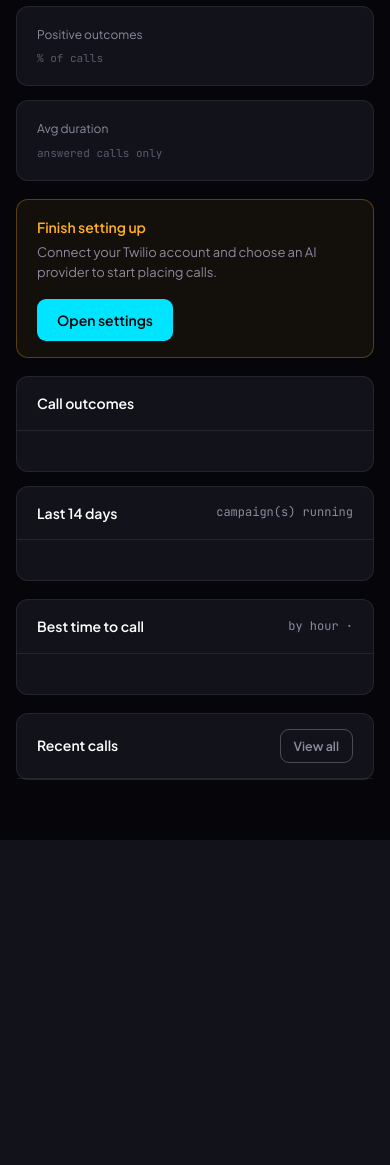
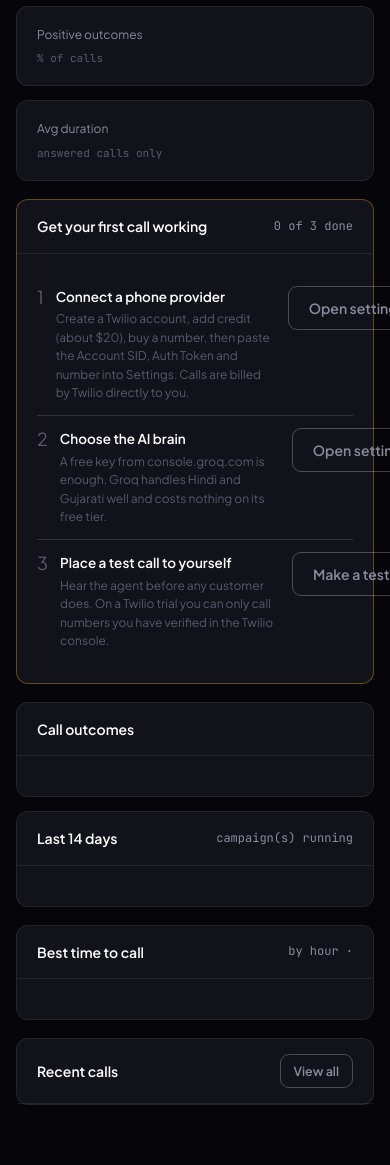
Before and after one commit to avanixyxx-png/sancharai, a FastAPI app: template templates/overview.html in a window 390 px wide. Shown: the part 515-1680 px from the top of the page. Before the commit the page ends 1355 px from the top, so only its background shows below. Run offline with FastAPI, Linux system fonts and the light colour scheme; the template is opened without the code that fills it, so the values that code supplies are empty.

Commit message:
Dashboard: say exactly what a new user must do before their first call
The old banner said "connect your Twilio account and choose an AI
provider", which doesn't tell a salon owner they must create a Twilio
account, add credit and buy a number - the point where most signups
stall. It also disappeared once credentials were saved, even if no call
had ever been placed.

Replaced with a 3-step checklist (phone provider, AI brain, test call)
that shows progress, explains WHY each step exists, links straight to
the right page, and hides itself once the first call is made.

Also removed "Browser demo" from the Free Trial feature list: the
pricing page promised a demo that does not exist anywhere in the code.

Co-Authored-By: Claude Opus 5 <noreply@anthropic.com>

```diff
--- a/plans.py
+++ b/plans.py
@@ -34,7 +34,11 @@ PLANS: dict[str, dict] = {
         "max_agents": 1,
         "max_campaigns": 1,
         "max_contacts": 50,
-        "features": ["30 minutes/month", "1 AI agent", "1 campaign", "Browser demo"],
+        # No "Browser demo" here: the pricing page used to promise one and no
+        # such feature exists. Promising what you cannot deliver costs more
+        # trust than the line was ever worth.
+        "features": ["30 minutes/month", "1 AI agent", "1 campaign",
+                     "Connect your own Twilio"],
     },
     "starter": {
         "name": "Starter",
--- a/templates/overview.html
+++ b/templates/overview.html
@@ -26,19 +26,55 @@
   </div>
 </div>
 
-{% if not twilio_connected or not groq_connected %}
-<div class="banner amber">
-  <div style="flex:1;min-width:260px">
-    <div style="font-weight:600;font-size:14px;color:var(--amber);margin-bottom:3px">
-      Finish setting up</div>
-    <div style="font-size:13px;color:var(--muted)">
-      {% if not twilio_connected %}Connect your Twilio account{% endif %}
-      {% if not twilio_connected and not groq_connected %} and {% endif %}
-      {% if not groq_connected %}choose an AI provider{% endif %}
-      to start placing calls.
+{# Until the first call is placed, say exactly what is still missing and why.
+   The old banner said "connect your Twilio account", which doesn't tell a
+   salon owner that they need to create one, add credit and buy a number -
+   the single place most signups stall. #}
+{% if not twilio_connected or not groq_connected or not stats.total %}
+<div class="card" style="border-color:rgba(255,176,32,.35)">
+  <div class="card-head">
+    <div class="card-title">Get your first call working</div>
+    <span class="mono">
+      {{ [twilio_connected, groq_connected, stats.total > 0]|select|list|length }} of 3 done
+    </span>
+  </div>
+  <div class="card-body">
+    {% set steps = [
+      (twilio_connected,
+       "Connect a phone provider",
+       "Create a Twilio account, add credit (about $20), buy a number, then paste the
+        Account SID, Auth Token and number into Settings. Calls are billed by Twilio
+        directly to you.",
+       "/settings", "Open settings"),
+      (groq_connected,
+       "Choose the AI brain",
+       "A free key from console.groq.com is enough. Groq handles Hindi and Gujarati
+        well and costs nothing on its free tier.",
+       "/settings", "Open settings"),
+      (stats.total > 0,
+       "Place a test call to yourself",
+       "Hear the agent before any customer does. On a Twilio trial you can only call
+        numbers you have verified in the Twilio console.",
+       "/call", "Make a test call"),
+    ] %}
+    {% for done, title, why, link, label in steps %}
+    <div style="display:flex;gap:12px;align-items:flex-start;padding:12px 0;
+                {% if not loop.last %}border-bottom:1px solid var(--border-2){% endif %}">
+      <div style="font-size:18px;line-height:1.2;color:{{ 'var(--green)' if done else 'var(--hint)' }}">
+        {{ '✓' if done else loop.index }}
+      </div>
+      <div style="flex:1;min-width:220px">
+        <div style="font-size:13.5px;font-weight:600;
+                    color:{{ 'var(--hint)' if done else 'var(--text)' }}">{{ title }}</div>
+        {% if not done %}<div class="note" style="margin-top:3px">{{ why }}</div>{% endif %}
+      </div>
+      {% if not done %}
+      <a href="{{ link }}" class="btn btn-ghost" style="width:auto;margin:0;white-space:nowrap">
+        {{ label }}</a>
+      {% endif %}
     </div>
+    {% endfor %}
   </div>
-  <a href="/settings" class="btn btn-primary">Open settings</a>
 </div>
 {% endif %}
 
```
